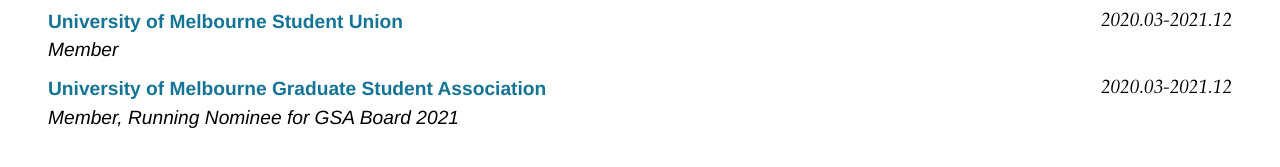
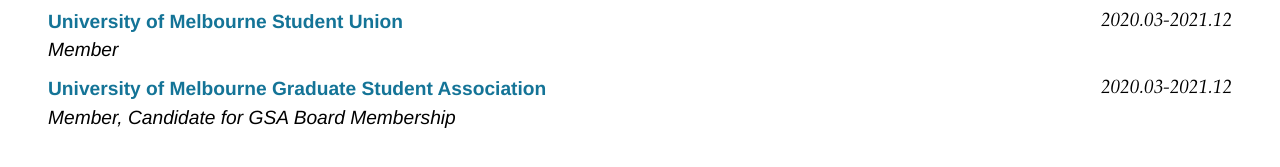
Before and after one commit to thedhanawada/me, a Jekyll site: the page built from index.md, in a window 1280 px wide and 900 px high, scrolled down 3224 px. Shown: the part 719-886 px from the top of the window. Built offline with Jekyll 4.4.1, drawn with Linux system fonts in a browser that asks for light colours; nearby versions of some CDN libraries.

Commit message:
Update index.md

```diff
--- a/index.md
+++ b/index.md
@@ -192,4 +192,4 @@ _Associate Membership_<br>
 ### **[University of Melbourne Student Union](https://umsu.unimelb.edu.au/){:target="_blank"}** `2020.03-2021.12`
 _Member_<br>
 ### **[University of Melbourne Graduate Student Association](https://umsu.unimelb.edu.au/){:target="_blank"}** `2020.03-2021.12`
-_Member, Running Nominee for GSA Board 2021_<br>
+_Member, Candidate for GSA Board Membership_<br>
```
